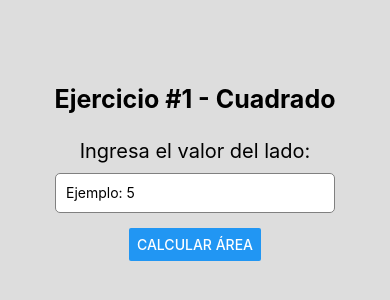
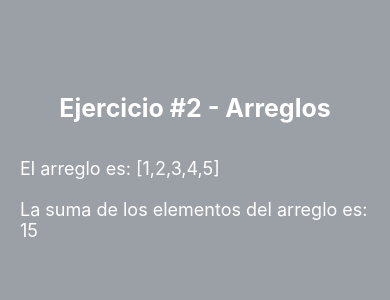
Before and after one commit to gabr13l195/app_react_mobile, a React Native app: screen / in a window 390 px wide. Shown: the part 250-550 px from the top of the page. Built offline with nearby package versions, Linux system fonts and the light colour scheme.

Commit message:
Segundo ejercicio finalizado

```diff
--- a/App.tsx
+++ b/App.tsx
@@ -1,12 +1,12 @@
 import React from 'react'
 import { Text } from 'react-native-paper';
 import { Cuadrado } from './ejercicios/01_cuadrado';
-import { arreglo } from './ejercicios/02_arreglo';
+import { Arreglos2 } from './ejercicios/02_arreglo';
 
 export const App = () => {
   return (
-    <Cuadrado/>
-
+    // <Cuadrado/>
+    <Arreglos2/>
   )
 }
 
--- a/ejercicios/02_arreglo.tsx
+++ b/ejercicios/02_arreglo.tsx
@@ -1,9 +1,45 @@
-import React, { useState } from 'react';
-import { Text, View, StyleSheet, TextInput, Button, Alert } from 'react-native';
+// Desarrolle una función que reciba un arreglo como parámetro y como resultado retorne la suma de los
+// elementos del arreglo
 
-export const arreglo = () => {
+import React from 'react';
+import { Text, View, StyleSheet } from 'react-native';
+
+const sumarElementos = (arreglo: number[]): number => {
+    return arreglo.reduce((acumulador, valorActual) => acumulador + valorActual, 0);
+};
+
+export const Arreglos2 = () => {
+    const arregloEjemplo: number[] = [1, 2, 3, 4, 5];
+    const suma = sumarElementos(arregloEjemplo);
+
     return (
-        <View>
-            <Text></Text>
-        </View>    )
-}
+        <View style={styles.container}>
+            <Text style={styles.title}>Ejercicio #2 - Arreglos</Text>
+            <View>
+                <Text style={styles.text}>El arreglo es: {JSON.stringify(arregloEjemplo)}</Text>
+                <Text style={styles.text}>La suma de los elementos del arreglo es: {suma}</Text>
+            </View>
+        </View>
+    );
+};
+
+const styles = StyleSheet.create({
+    container: {
+        flex: 1,
+        justifyContent: 'center',
+        alignItems: 'center',
+        backgroundColor: '#9B9FA6',
+        padding: 20,
+    },
+    title: {
+        fontSize: 25,
+        fontWeight: 'bold',
+        marginBottom: 25,
+        color: "#FFFFFF"
+    },
+    text: {
+        fontSize: 18,
+        marginVertical: 10,
+        color: "#FFFFFF"
+    },
+});
```
